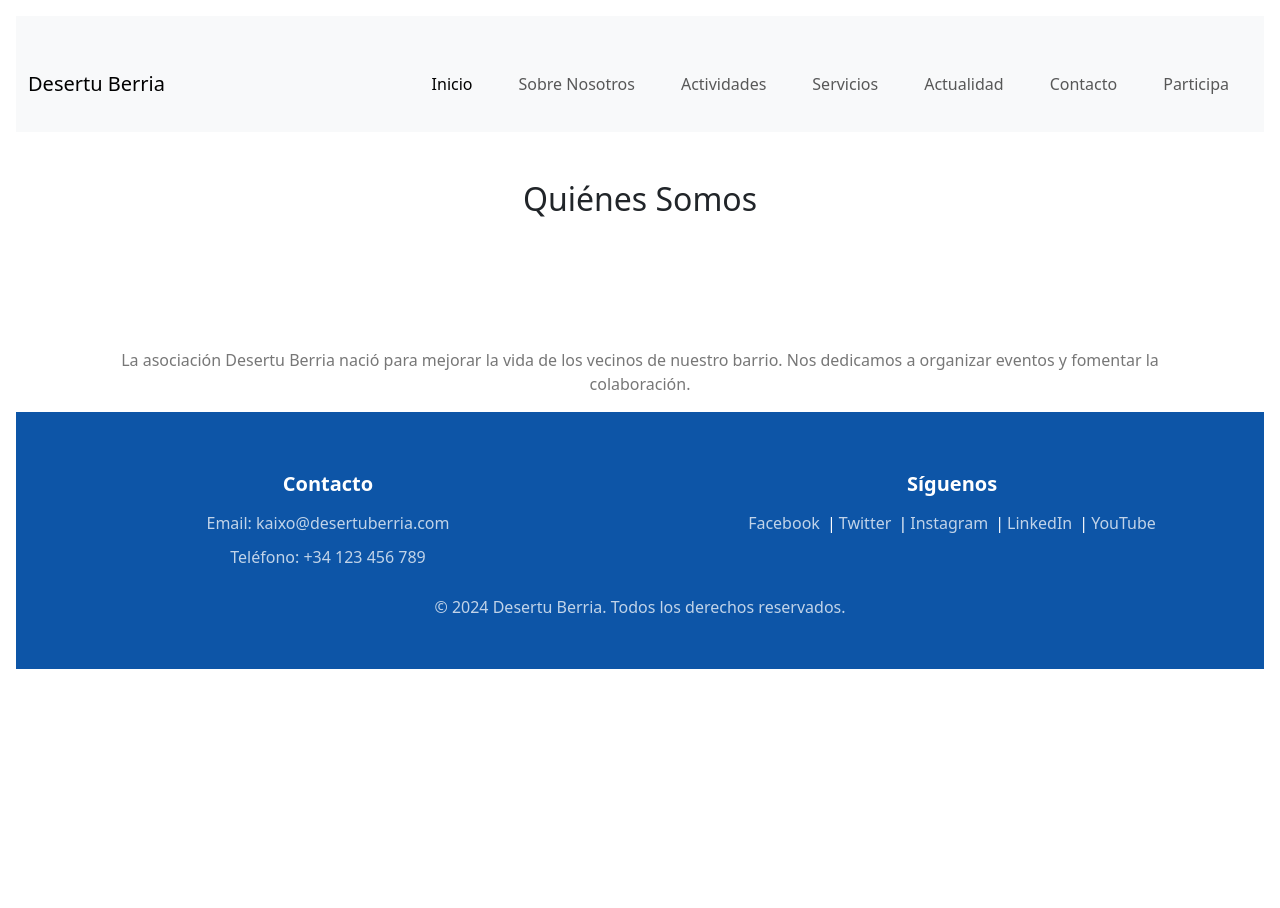
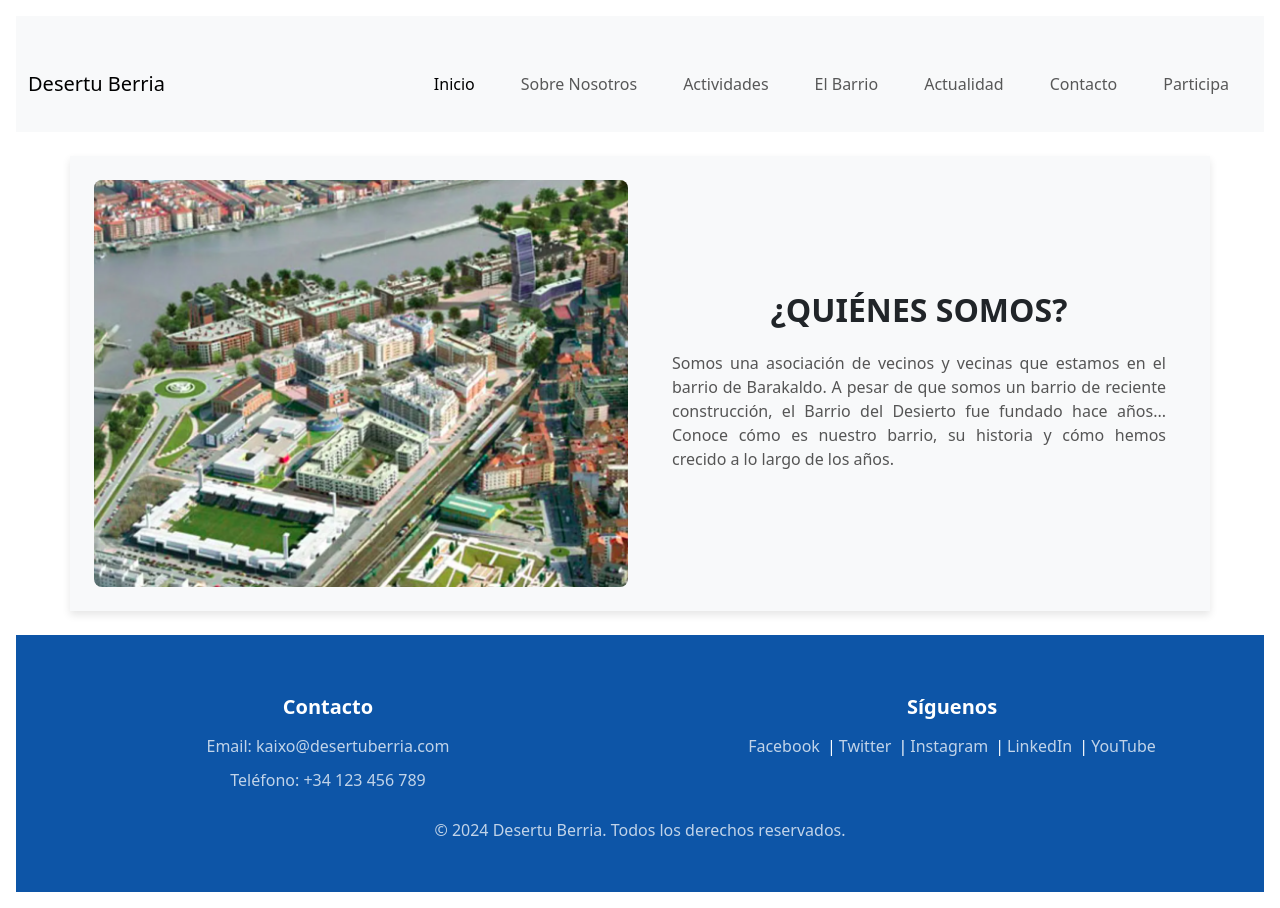
Before and after one commit to vickypineli/desertu.react, a React (Vite) app: page /about in a window 1280 px wide. Before the commit the page ends 800 px from the top, so only its background shows below. Built offline with nearby package versions, Linux system fonts and the light colour scheme.

Commit message:
change and add infobox

```diff
--- a/src/components/header/Header.jsx
+++ b/src/components/header/Header.jsx
@@ -37,7 +37,7 @@ const Header = () => {
               <Link className="nav-link" to="/activities">Actividades</Link>
             </li>
             <li className="nav-item">
-              <Link className="nav-link" to="/services">Servicios</Link>
+              <Link className="nav-link" to="/services">El Barrio</Link>
             </li>
             <li className="nav-item">
               <Link className="nav-link" to="/blog">Actualidad</Link>
--- a/src/components/infoSection/InfoSection.css
+++ b/src/components/infoSection/InfoSection.css
@@ -1,7 +1,7 @@
-/* src/components/InfoSection.css */
+/* src/components/infoSection/infoSection.css */
 
 .info-boxes-section {
-    background-color: #f8f9fa; /* Fondo claro */
+    background-color: #f8f9fa;
     padding: 30px 20px;
     border-radius: 10px;
   }
--- a/src/components/infoSection/InfoSection.jsx
+++ b/src/components/infoSection/InfoSection.jsx
@@ -1,8 +1,11 @@
+// src/components/InfoSection.jsx
+
 import { useInView } from 'react-intersection-observer';
 import { Container, Row, Col } from 'react-bootstrap';
 import { Link } from 'react-router-dom';
 import { FaStore, FaUsers } from 'react-icons/fa';
-import { LuPartyPopper } from "react-icons/lu";
+import { LuPartyPopper } from 'react-icons/lu';
+
 import './InfoSection.css';
 
 
--- a/src/pages/aboutPage/AboutPage.css
+++ b/src/pages/aboutPage/AboutPage.css
@@ -0,0 +1,64 @@
+.about-box {
+    background: #f8f9fa;
+    box-shadow: 0 4px 8px rgba(0, 0, 0, 0.1); /* Sombra para darle un efecto de profundidad */
+    overflow: hidden;
+  }
+
+  .about-box-image img {
+    border-radius: 8px;
+
+  }
+
+  .about-box-content {
+    text-align: center;
+    padding: 20px;
+  }
+
+  .about-box-content h2 {
+    margin-top: 15px;
+    margin-bottom: -100px;
+    padding: 0 20px;
+    font-weight: bold;
+    text-transform: uppercase;
+  }
+
+  .about-box-content p {
+    margin-bottom: 20px;
+    text-align: justify;
+    padding: 0 20px;
+    color: #555;
+  }
+
+  .about-box-content .btn-primary {
+    background-color: #0d55a7;
+    border: none;
+  }
+
+  .about-box-content .btn-primary:hover {
+    background-color: #fff;
+    border: 1px solid #0a3e7c;
+    color: #0a3e7c;
+  }
+
+  /*Animaciones para las columnas*/
+
+  .animate-from-right {
+    opacity: 0; /* Inicialmente oculto */
+    transform: translateX(-50px);
+    transition: opacity 1s ease, transform 1s ease;
+  }
+
+  .animate-from-left {
+    opacity: 0;
+    transform: translateX(-50px);
+    transition: opacity 1s ease, transform 1s ease;
+  }
+
+  .animate-from-right {
+    transform: translateX(50px); /* Posición inicial fuera de vista por la derecha */
+  }
+
+  .animate-in {
+    opacity: 1; /* Hace visible la caja */
+    transform: translateX(0); /* Regresa la caja a su posición normal */
+  }
--- a/src/pages/aboutPage/AboutPage.jsx
+++ b/src/pages/aboutPage/AboutPage.jsx
@@ -1,11 +1,50 @@
 // import React from 'react';
+import { useInView } from 'react-intersection-observer';
+import { Container, Row, Col } from 'react-bootstrap';
+import './AboutPage.css';
+const AboutPage = () => {
+   // Hook para saber cuándo el contenedor está visible
+   const { ref, inView } = useInView({
+    triggerOnce: true, // Solo se activa una vez cuando el componente está en vista
+    threshold: 0.5, // Solo el 50% del componente necesita estar visible para activar la animación
+  });
 
-function AboutPage() {
+  // Log para saber si el contenedor está en vista
+  if (inView) {
+    console.log('AboutBox está ahora en vista.');
+  }
   return (
-    <div className="container mt-5">
-      <h2>Quiénes Somos</h2>
-      <p>La asociación Desertu Berria nació para mejorar la vida de los vecinos de nuestro barrio. Nos dedicamos a organizar eventos y fomentar la colaboración.</p>
-    </div>
+     <Container
+     ref={ref}
+     className={`about-box my-4 p-4 ${inView ? 'in-view' : ''}`} // Añadir clase 'in-view' cuando el contenedor es visible
+   >
+     <Row className="align-items-center">
+       {/* Caja izquierda: Imagen */}
+       <Col
+         md={6}
+         className={`about-box-image animate-from-left ${inView ? 'animate-in' : ''}`}
+       >
+         <img
+           src="/assets/desertu_aereo.png" // Reemplaza con la ruta correcta de la imagen
+           alt="Imagen del Barrio"
+           className="img-fluid"
+         />
+       </Col>
+
+       {/* Caja derecha: Título, texto y botón */}
+       <Col
+         md={6}
+         className={`about-box-content animate-from-right ${inView ? 'animate-in' : ''}`}
+       >
+         <h2>¿Quiénes somos?</h2>
+         <p>
+           Somos una asociación de vecinos y vecinas que estamos en el barrio de Barakaldo.
+           A pesar de que somos un barrio de reciente construcción, el Barrio del Desierto
+           fue fundado hace años... Conoce cómo es nuestro barrio, su historia y cómo hemos crecido a lo largo de los años.
+         </p>
+       </Col>
+     </Row>
+   </Container>
   );
 }
 
--- a/src/pages/contactPage/ContactPage.css
+++ b/src/pages/contactPage/ContactPage.css
@@ -26,7 +26,7 @@
   }
 
   form {
-    background-color: white; /* Fondo blanco para el formulario */
+    background-color: white;
     padding: 20px;
     border-radius: 10px;
     box-shadow: 0 4px 8px rgba(0, 0, 0, 0.1);
--- a/src/pages/contactPage/ContactPage.jsx
+++ b/src/pages/contactPage/ContactPage.jsx
@@ -8,6 +8,7 @@ function ContactPage() {
     <Container fluid className="contact-container my-5">
       <h2 className="text-center ">Contacto</h2>
       <p>Ponte en contacto con nosotras para cualquier consulta o dudas.</p>
+      <p>¡Nos encantaria escuchar tus ideas!</p>
       <Row className="align-items-center">
         {/* Columna izquierda: Mapa */}
         <Col md={6} className="mb-4 mb-md-0">
--- a/src/pages/home/Home.jsx
+++ b/src/pages/home/Home.jsx
@@ -9,7 +9,8 @@ import ScrollToTopButton from '../../components/scrollToTopButton/ScrollToTopBut
 import './Home.css';
 
 
-function Home() {
+
+const Home = () => {
   return (
     <>
       <Carousel />
```
Also changed, not shown: src/components/infoSection/InfoBox.jsx (added, +34 -0 lines), public/assets/desertu_aereo.png (added).
